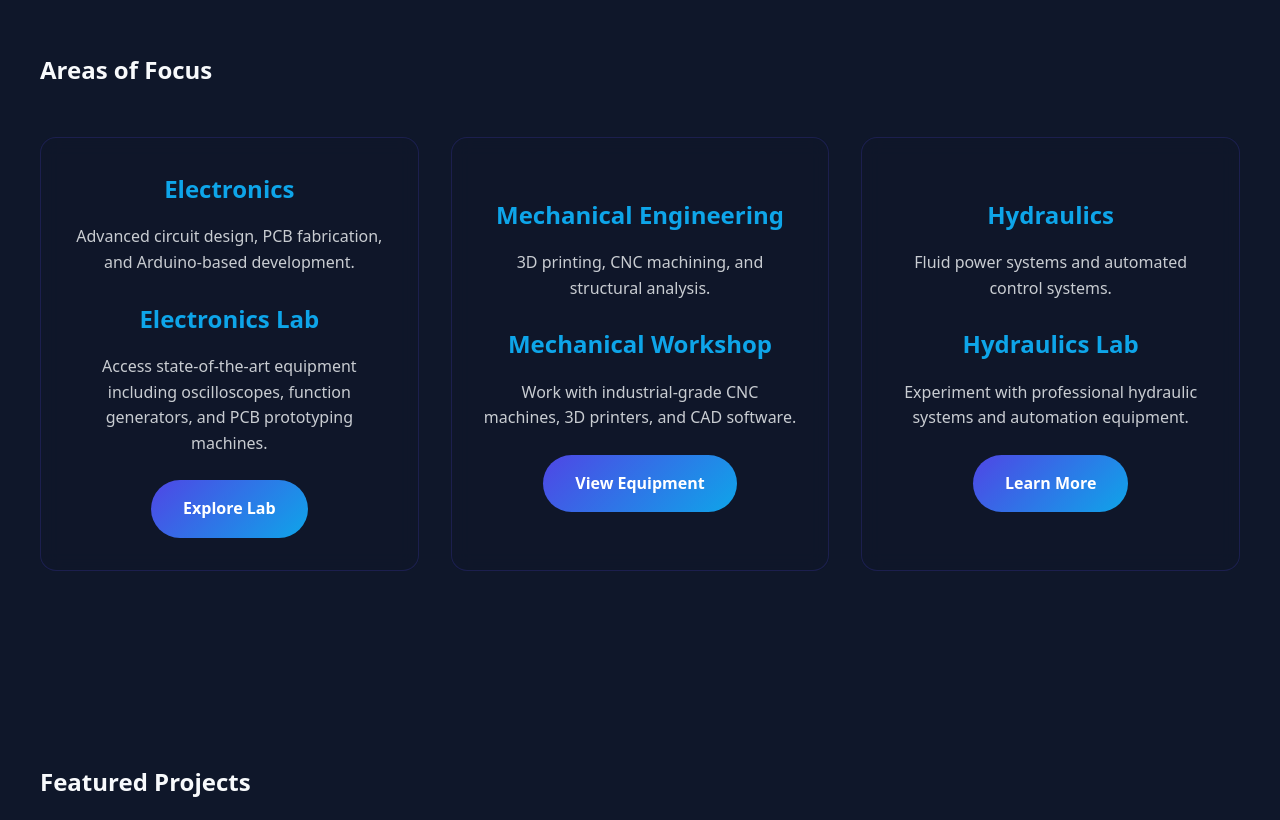
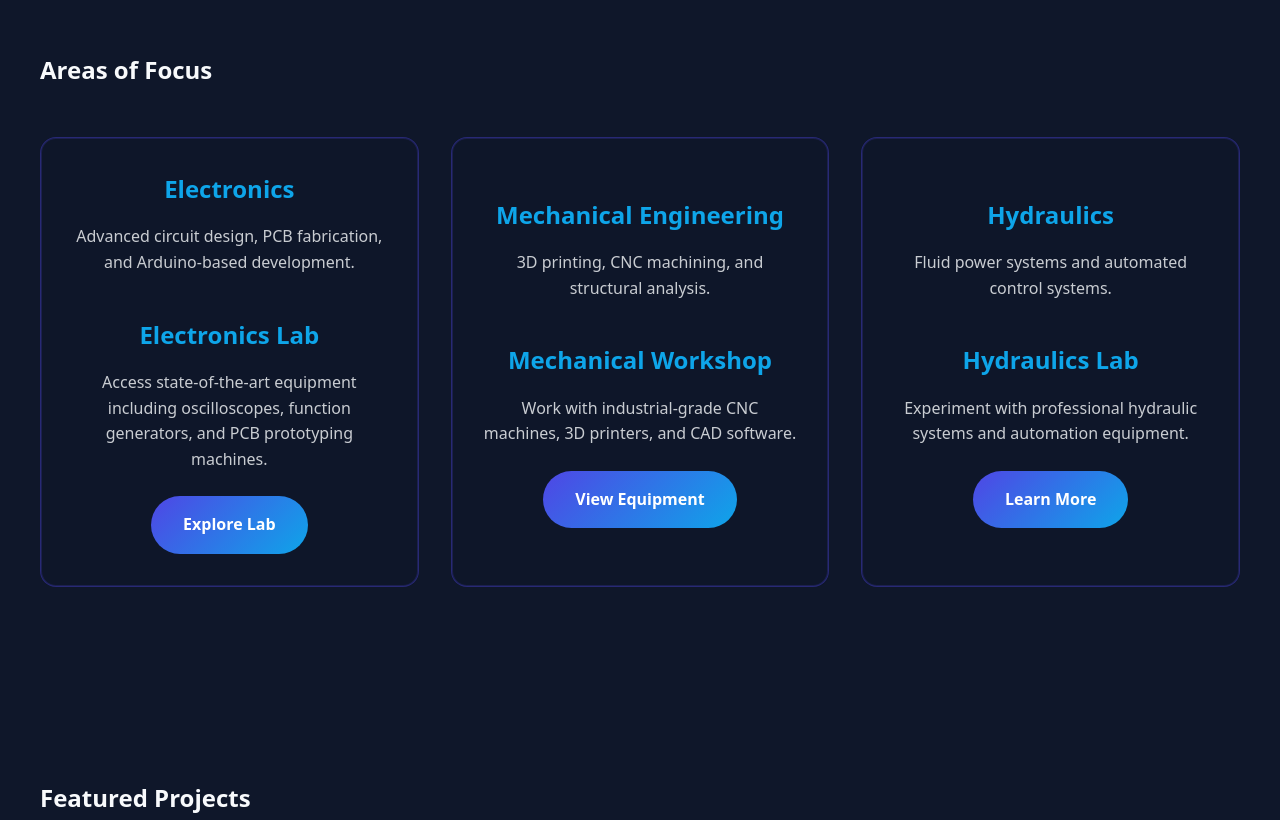
Before and after one commit to youcefbomar/engineeringclub, a plain HTML site: page index.html in a window 1280 px wide. Shown: the part 840-1660 px from the top of the page. Drawn offline with Linux system fonts and the light colour scheme.

```diff
--- a/style.css
+++ b/style.css
@@ -113,24 +113,27 @@ nav a:hover {
 }
 
 .card {
-    background: rgba(15, 23, 42, 0.8);
+    background: rgba(15, 23, 42, 0.75); /* More transparency for glassmorphism */
     color: var(--text-light);
     border-radius: 16px;
     padding: 2rem;
-    transition: all 0.3s ease;
+    transition: all 0.3s ease-in-out;
     cursor: pointer;
     position: relative;
     overflow: hidden;
-    border: 1px solid rgba(79, 70, 229, 0.2);
-    backdrop-filter: blur(10px);
+    border: 1px solid rgba(79, 70, 229, 0.4);
+    backdrop-filter: blur(15px); /* Enhanced blur effect */
 
-    /* Center content inside the card */
+    /* Centering */
     display: flex;
-    flex-direction: column; /* Stack elements vertically */
-    justify-content: center; /* Center vertically */
-    align-items: center; /* Center horizontally */
-    text-align: center; /* Ensure text alignment */
-    height: 100%; /* Make sure it fills the available space */
+    flex-direction: column;
+    justify-content: center;
+    align-items: center;
+    text-align: center;
+    gap: 1rem; /* Space between elements */
+
+    /* Gradient border effect */
+    box-shadow: inset 0 0 0 1px rgba(79, 70, 229, 0.2);
 }
 
 .card:hover {
```
